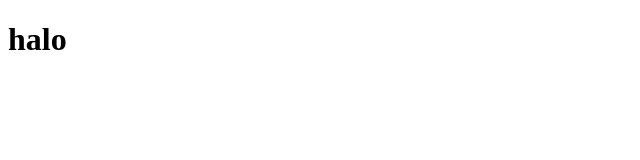
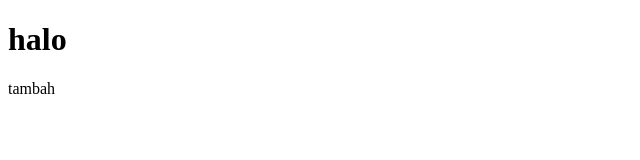
Before and after one commit to yogitriant/yogigit, a plain HTML site: page index.html in a window 1280 px wide. Shown: the full height of the page, 0-640 px from the left. Drawn offline with Linux system fonts and the light colour scheme.

Commit message:
tambah p

```diff
--- a/index.html
+++ b/index.html
@@ -7,5 +7,6 @@
   </head>
   <body>
     <h1>halo</h1>
+    <p>tambah</p>
   </body>
 </html>
```
